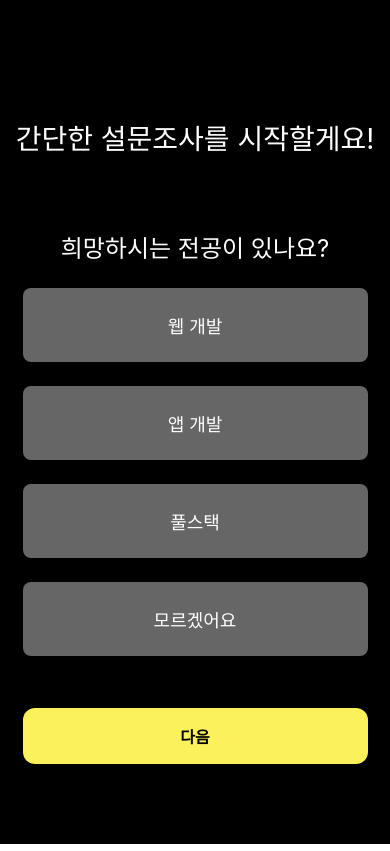
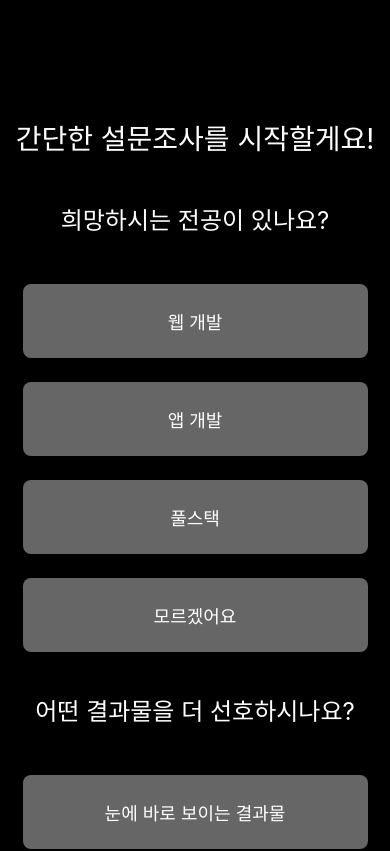
Before and after one commit to FourLeaves4/Client, a React Native app: screen /Questions in a window 390 px wide. Shown: the top 851 px of the page. Built offline with nearby package versions, Linux system fonts and the light colour scheme.

Commit message:
Feat: Add scroll and dynamic rendering for questions and answers

```diff
--- a/src/pages/question.jsx
+++ b/src/pages/question.jsx
@@ -1,14 +1,48 @@
 import axios from 'axios';
-import React from 'react';
-import { View, Text, TouchableOpacity, StyleSheet } from 'react-native';
+import React, { useState } from 'react';
+import {
+  View,
+  Text,
+  TouchableOpacity,
+  StyleSheet,
+  ScrollView,
+} from 'react-native';
 
 const url = '';
+const questions = [
+  {
+    id: 1,
+    text: '희망하시는 전공이 있나요?',
+    answers: ['웹 개발', '앱 개발', '풀스택', '모르겠어요'],
+  },
+  {
+    id: 2,
+    text: '어떤 결과물을 더 선호하시나요?',
+    answers: ['눈에 바로 보이는 결과물', '보이지 않는 결과물'],
+  },
+  {
+    id: 3,
+    text: '개발에서 가장 중요하게 생각하는 것은?',
+    answers: [
+      '웹사이트을 사용할 때 느끼는 즐거움과 편리함',
+      '데이터 처리의 효율성과 보안',
+      '애플이 만든 기기에서의 성능 최적화',
+      '안드로이드 기기와의 호환성',
+    ],
+  },
+  {
+    id: 4,
+    text: '이제 전공에 대한 확신이 드시나요?',
+    answers: ['네', '아니요'],
+  },
+];
+
 export default function Question({ navigation }) {
-  function sendData(number) {
+  const [selectedAnswers, setSelectedAnswers] = useState({});
+
+  function sendData() {
     axios
-      .post(`${url}/major`, {
-        answer: number,
-      })
+      .post(`${url}/major`, { answers: selectedAnswers })
       .then((res) => {
         navigation.navigate('Character');
       })
@@ -16,67 +50,67 @@ export default function Question({ navigation }) {
         console.log(err);
       });
   }
+
+  function handleAnswer(questionId, answer) {
+    setSelectedAnswers((prevAnswers) => ({
+      ...prevAnswers,
+      [questionId]: answer,
+    }));
+  }
+
   return (
-    <View style={styles.container}>
+    <ScrollView contentContainerStyle={styles.container}>
       <Text style={styles.title}>간단한 설문조사를 시작할게요!</Text>
-      <Text style={styles.question}>희망하시는 전공이 있나요?</Text>
-      <TouchableOpacity style={styles.button_answer}>
-        <Text style={styles.answerText}>웹 개발</Text>
-      </TouchableOpacity>
-      <TouchableOpacity style={styles.button_answer}>
-        <Text style={styles.answerText}>앱 개발</Text>
-      </TouchableOpacity>
-      <TouchableOpacity style={styles.button_answer}>
-        <Text style={styles.answerText}>풀스택</Text>
-      </TouchableOpacity>
-      <TouchableOpacity style={styles.button_answer}>
-        <Text style={styles.answerText}>모르겠어요</Text>
-      </TouchableOpacity>
+      {questions.map((question) => (
+        <View key={question.id} style={styles.questionContainer}>
+          <Text style={styles.question}>{question.text}</Text>
+          {question.answers.map((answer, index) => (
+            <TouchableOpacity
+              key={index}
+              style={styles.button_answer}
+              onPress={() => handleAnswer(question.id, answer)}
+            >
+              <Text style={styles.answerText}>{answer}</Text>
+            </TouchableOpacity>
+          ))}
+        </View>
+      ))}
       <TouchableOpacity onPress={sendData} style={styles.button_next}>
         <Text style={styles.buttonText}>다음</Text>
       </TouchableOpacity>
-    </View>
+    </ScrollView>
   );
 }
+
 const styles = StyleSheet.create({
   container: {
     paddingTop: 117,
-    flex: 1,
+    flexGrow: 1,
     alignItems: 'center',
-    //justifyContent: 'flex-end',
     backgroundColor: '#000000',
     paddingBottom: 80,
   },
   title: {
     flex: 1,
     marginBottom: 44,
-    //backgroundColor: 'pink',
     fontSize: 28,
     fontWeight: 'normal',
-    //marginBottom: 36,
-    alignItems: 'center',
-    //justifyContent: 'center',
     color: '#ffffff',
   },
+  questionContainer: {
+    marginBottom: 40,
+    alignItems: 'center',
+  },
   question: {
-    flex: 0.5,
     color: '#ffffff',
-    //backgroundColor: 'green',
-    alignItems: 'center',
-    //justifyContent: 'center',
     fontSize: 24,
-    //marginBottom: 24,
-    //paddingVertical: 24,
+    marginBottom: 24,
   },
   button_answer: {
-    //flex: 0.5,
     backgroundColor: '#666666',
     paddingVertical: 24,
-    //paddingHorizontal: 24,
     borderRadius: 8,
-    justifyContent: 'flex-end',
     marginTop: 24,
-    justifyContent: 'flex-end',
     width: 345,
   },
   answerText: {
@@ -85,15 +119,11 @@ const styles = StyleSheet.create({
     textAlign: 'center',
   },
   button_next: {
-    //flex: 0.5,
     marginTop: 52,
     backgroundColor: '#FBF15B',
     paddingVertical: 16,
     paddingHorizontal: 24,
     borderRadius: 12,
-    justifyContent: 'flex-end',
-    //marginBottom: 10,
-    justifyContent: 'flex-end',
     width: 345,
   },
   buttonText: {
```
